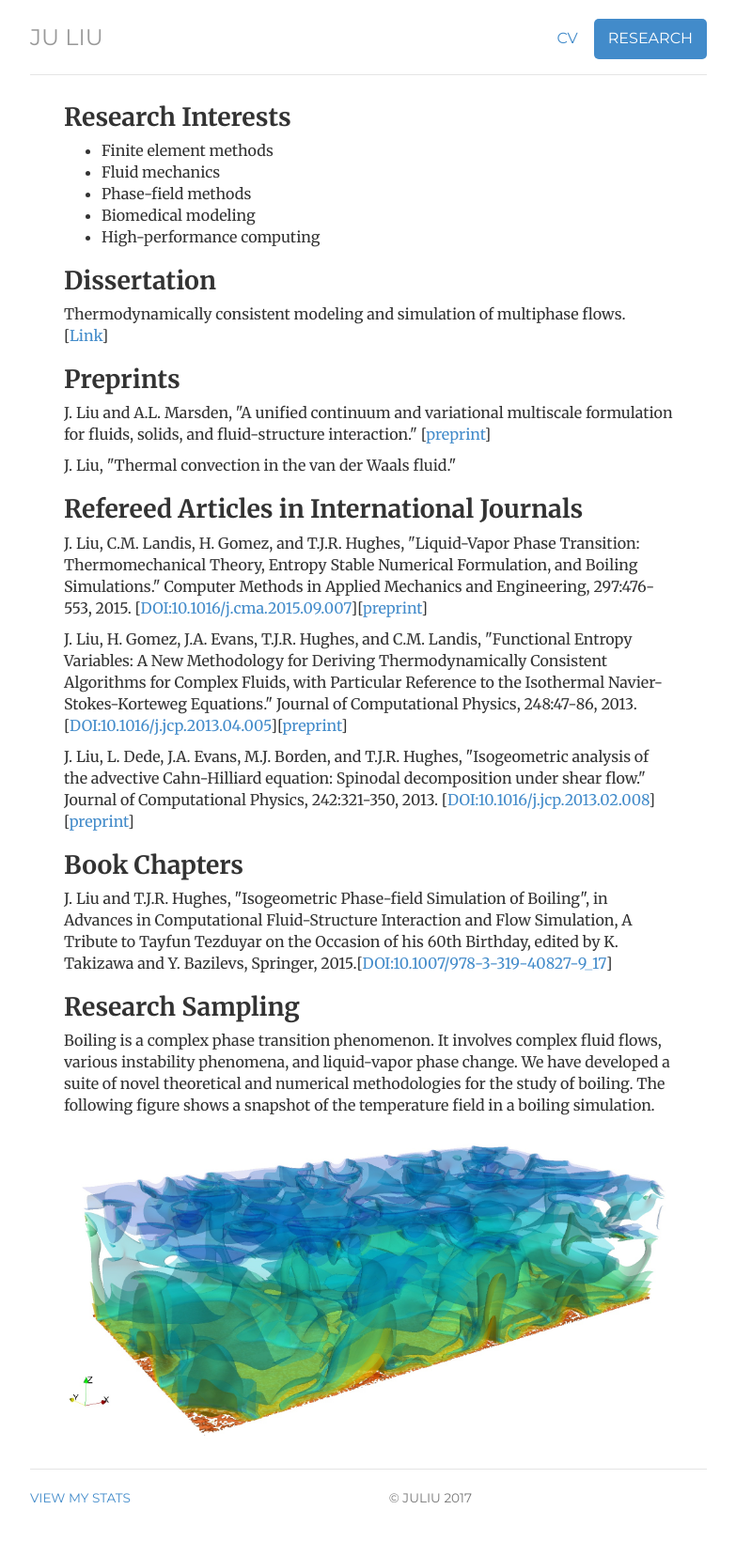
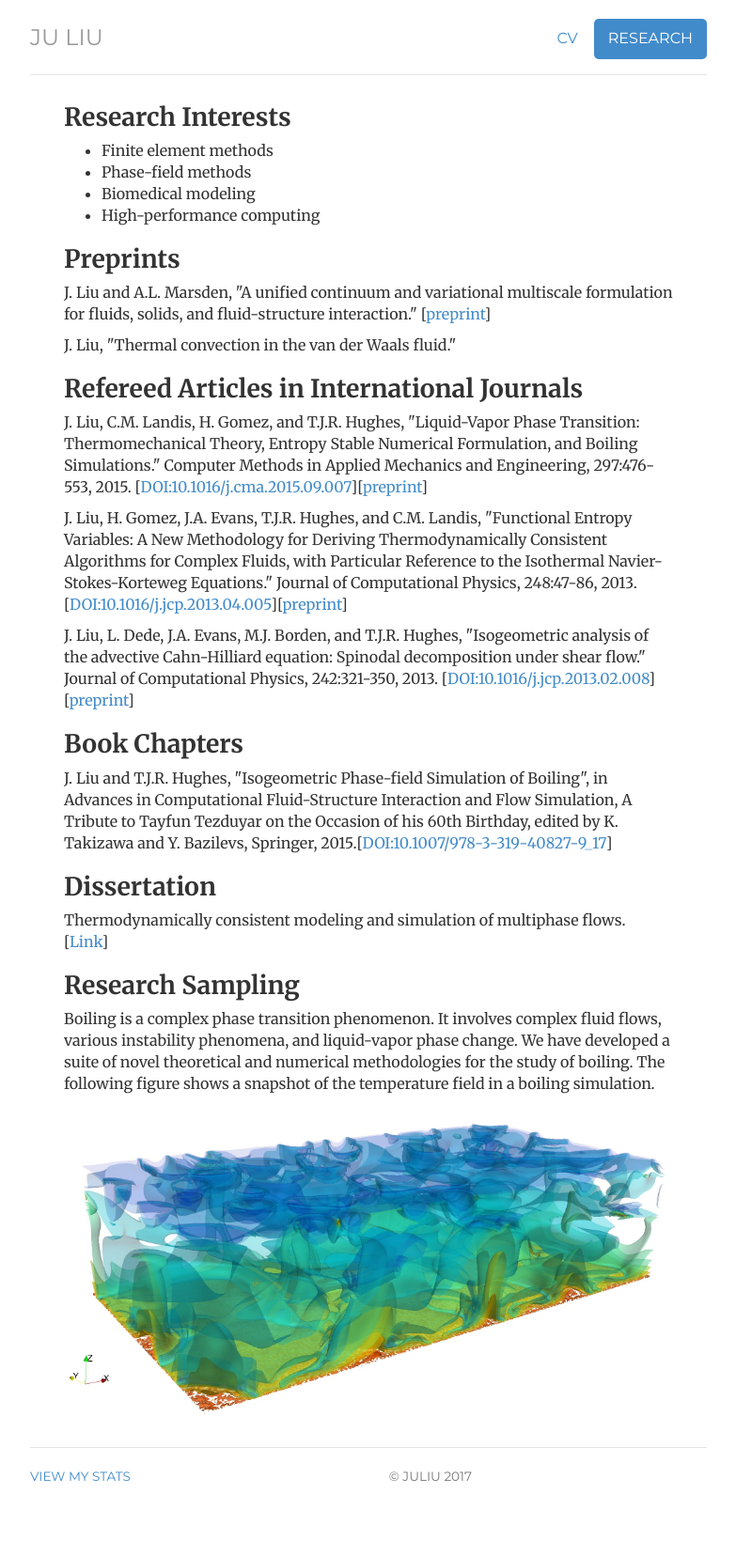
Before and after one commit to ju-liu/ju-liu.github.io, a Jekyll site: the page built from research/index.html, in a window 1280 px wide. Shown: the whole page at 94% size, without its empty margins (248-1031 px from the left). Built offline with Jekyll 4.4.1, drawn with Linux system fonts in a browser that asks for light colours; nearby versions of some CDN libraries; library files that are not in the unit come from our copies; comment, search, counter and statistics services are not loaded; after the commit the page ends 1633 px from its top, so only the background shows below that; some of the changed lines change nothing that is shown.

Commit message:
personal page in

```diff
--- a/research/index.html
+++ b/research/index.html
@@ -10,14 +10,10 @@ description: Current Publication for Dr. Ju Liu
   <h2>Research Interests</h2>
   <ul>
     <li>Finite element methods</li>
-    <li>Fluid mechanics</li>
     <li>Phase-field methods</li>
     <li>Biomedical modeling</li>
     <li>High-performance computing</li>
   </ul>
-
-  <h2>Dissertation</h2>
-  <p>Thermodynamically consistent modeling and simulation of multiphase flows. [<a href="https://repositories.lib.utexas.edu/handle/2152/28353" title="Thermodynamically consistent modeling and simulation of multiphase flows">Link</a>]</p>
 
   <h2>Preprints</h2>
   <p>J. Liu and A.L. Marsden, "A unified continuum and variational multiscale
@@ -56,6 +52,9 @@ description: Current Publication for Dr. Ju Liu
   edited by K. Takizawa and Y. Bazilevs, Springer, 2015.[<a
     href="http://link.springer.com/chapter/10.1007%2F978-3-319-40827-9_17">DOI:10.1007/978-3-319-40827-9_17</a>]</p>
 
+  <h2>Dissertation</h2>
+  <p>Thermodynamically consistent modeling and simulation of multiphase flows. [<a href="https://repositories.lib.utexas.edu/handle/2152/28353" title="Thermodynamically consistent modeling and simulation of multiphase flows">Link</a>]</p>
+
   <h2>Research Sampling</h2>
   <p>Boiling is a complex phase transition phenomenon. It involves complex fluid
   flows, various instability phenomena, and liquid-vapor phase change. We have
```
